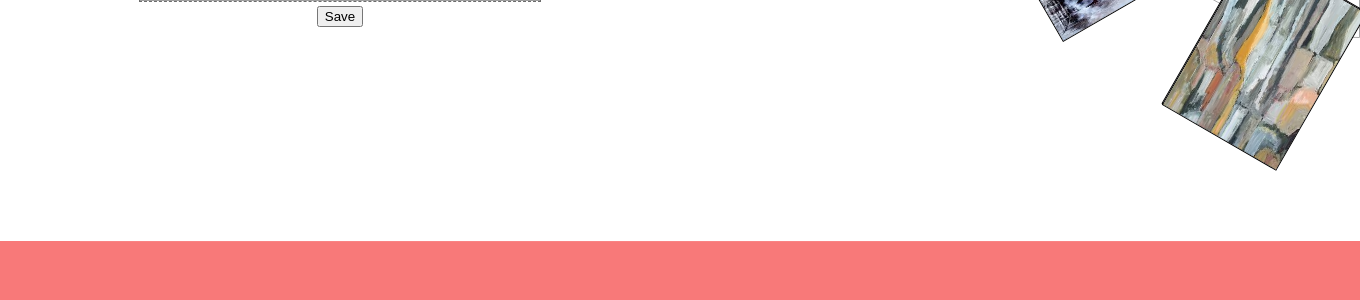
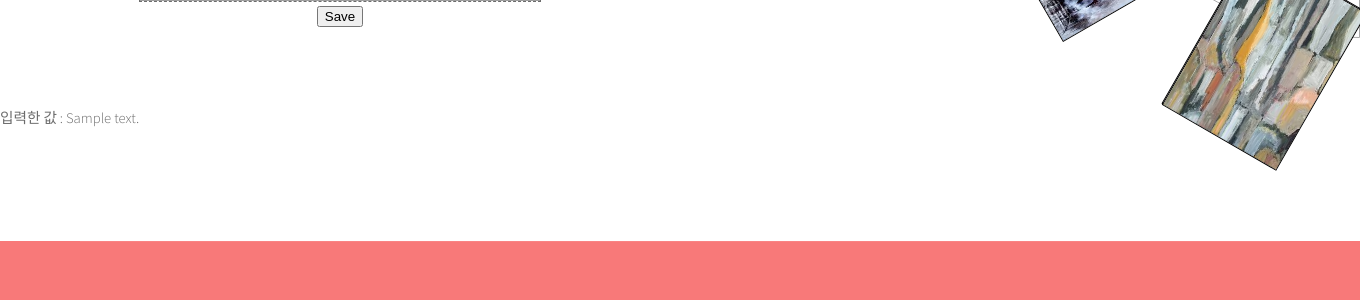
Before and after one commit to alsdnjsgml/SSU_PHOTO, a Flask app: template templates/artist_page_scc.html in a window 1360 px wide. Shown: the part 1009-1309 px from the top of the page. Run offline with Flask 2, Linux system fonts and the light colour scheme; the template is opened without the code that fills it: most values are stand-ins (such as "Sample title", 1, 10 or a date in 2020); parts of the project's set-up code (start-up, migrations or seed data) failed here and were passed over; grey boxes are pictures that could not be loaded.

Commit message:
Update artist_page_scc.html

```diff
--- a/templates/artist_page_scc.html
+++ b/templates/artist_page_scc.html
@@ -87,6 +87,8 @@ Released   : 20131115
 		{% if True %}<a href="{{ url_for('static', filename=target)}}" download><button>Save</button></a>{% endif %}
 	</div>
 
+	입력한 값 : {% if True %}{{fw_text}}{% endif %}
+
 </div>
 <form action="/artist"> <!-- 화풍 클릭시 초기 화면으로 돌아감 -->
 <div class = "selector">
```
